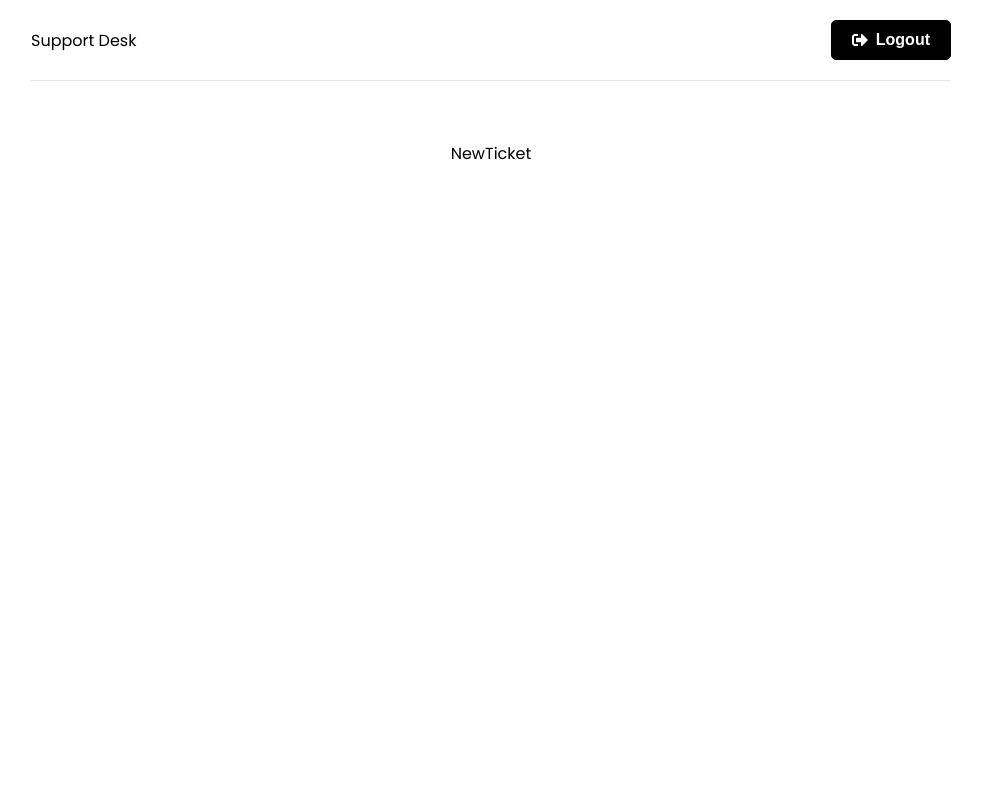
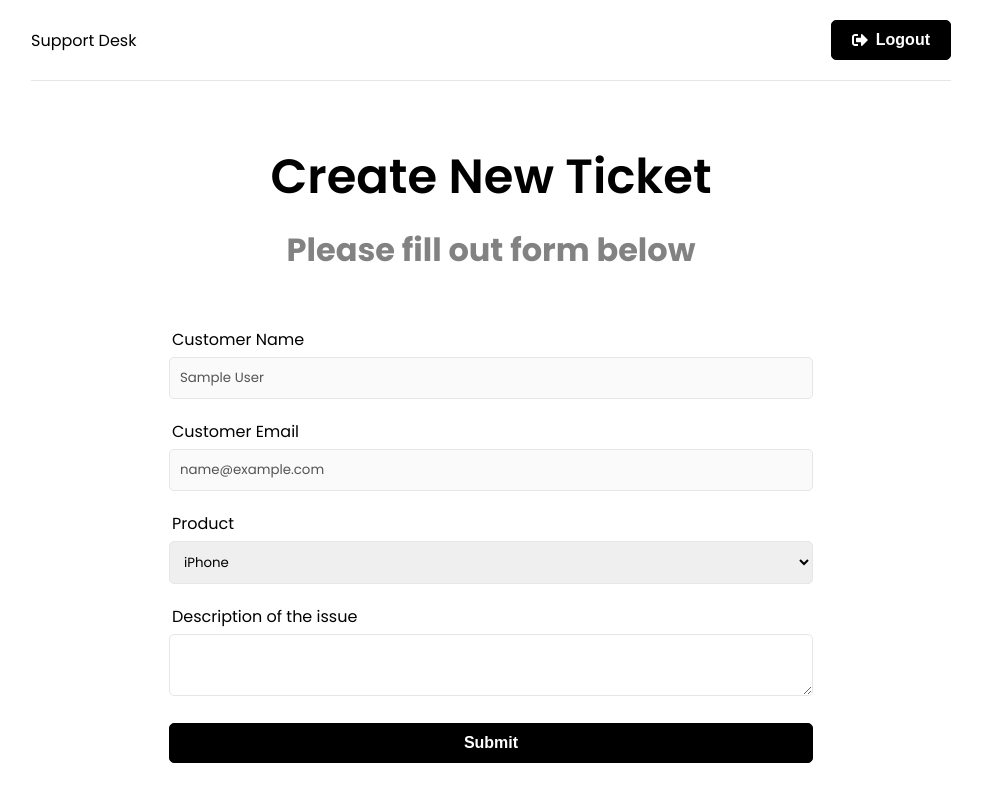
Before and after one commit to GregPetropoulos/SupportDesk, a React (Create React App) app in the folder frontend/: page /new-ticket in a window 1280 px wide. Shown: the whole page, without its empty margins (149-1131 px from the left). Built offline with nearby package versions, Linux system fonts and the light colour scheme; sample sign-in values are in the browser's storage.

Commit message:
Created the new ticket form to the pages with standard form requirements to submit a ticket. This is strictly the UI not functionality to the global state yet.

```diff
--- a/frontend/src/pages/NewTicket.jsx
+++ b/frontend/src/pages/NewTicket.jsx
@@ -1,9 +1,65 @@
-import React from 'react'
+import { useState } from 'react';
+import { useSelector } from 'react-redux';
 
 const NewTicket = () => {
+  const { user } = useSelector((state) => state.auth);
+
+  const [name] = useState(user.name);
+  const [email] = useState(user.email);
+  const [product, setProduct] = useState('');
+  const [description, setDescription] = useState('');
+
+  const onSubmit = (e) => {
+    e.preventDefault();
+    console.log('onsubmit');
+  };
+
   return (
-    <div>NewTicket</div>
-  )
-}
+    <>
+      <section className='heading'>
+        <h1>Create New Ticket</h1>
+        <p>Please fill out form below</p>
+      </section>
+      <section className='form'>
+        <div className='form-group'>
+          <label htmlFor='name'>Customer Name</label>
+          <input type='text' className='form-control' value={name} disabled />
+        </div>
 
-export default NewTicket
+        <div className='form-group'>
+          <label htmlFor='email'>Customer Email</label>
+          <input type='text' className='form-control' value={email} disabled />
+        </div>
+        <form onSubmit={onSubmit}>
+          <div className='form-group'>
+            <label htmlFor='product'>Product</label>
+            <select
+              name='product'
+              id='product'
+              value={product}
+              onChange={(e) => setProduct(e.target.value)}>
+              <option value='iPhone'>iPhone</option>
+              <option value='Macbook Pro'>Macbook Pro</option>
+              <option value='iMac'>iMac</option>
+              <option value='iPad'>iPad</option>
+            </select>
+          </div>
+          <div className='form-group'>
+            <label htmlFor='description'>Description of the issue</label>
+            <textarea
+              name='description'
+              id='description'
+              className='form-control'
+              value={description}
+              onChange={(e) => setDescription(e.target.value)}></textarea>
+          </div>
+          <div className='form-group'>
+            <button className='btn btn-block'>Submit</button>
+          </div>
+        </form>
+      </section>
+    </>
+  );
+};
+
+export default NewTicket;
```
